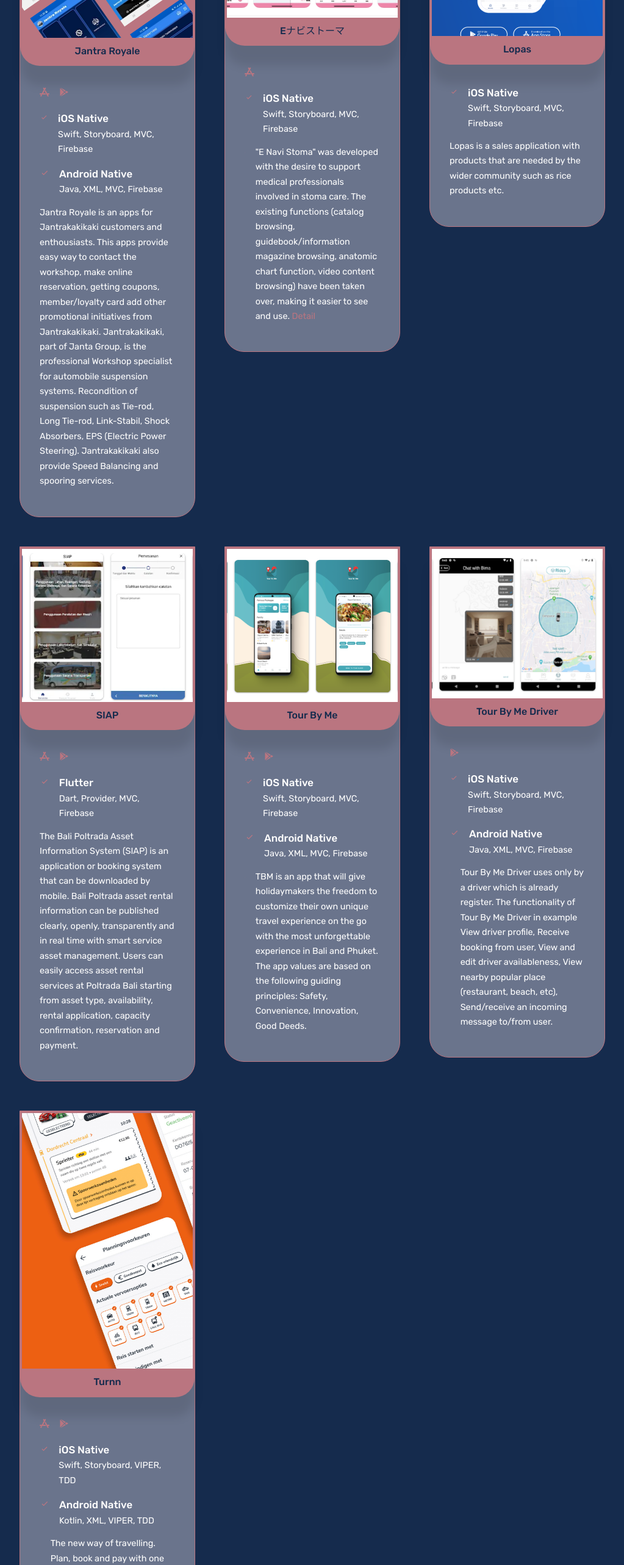
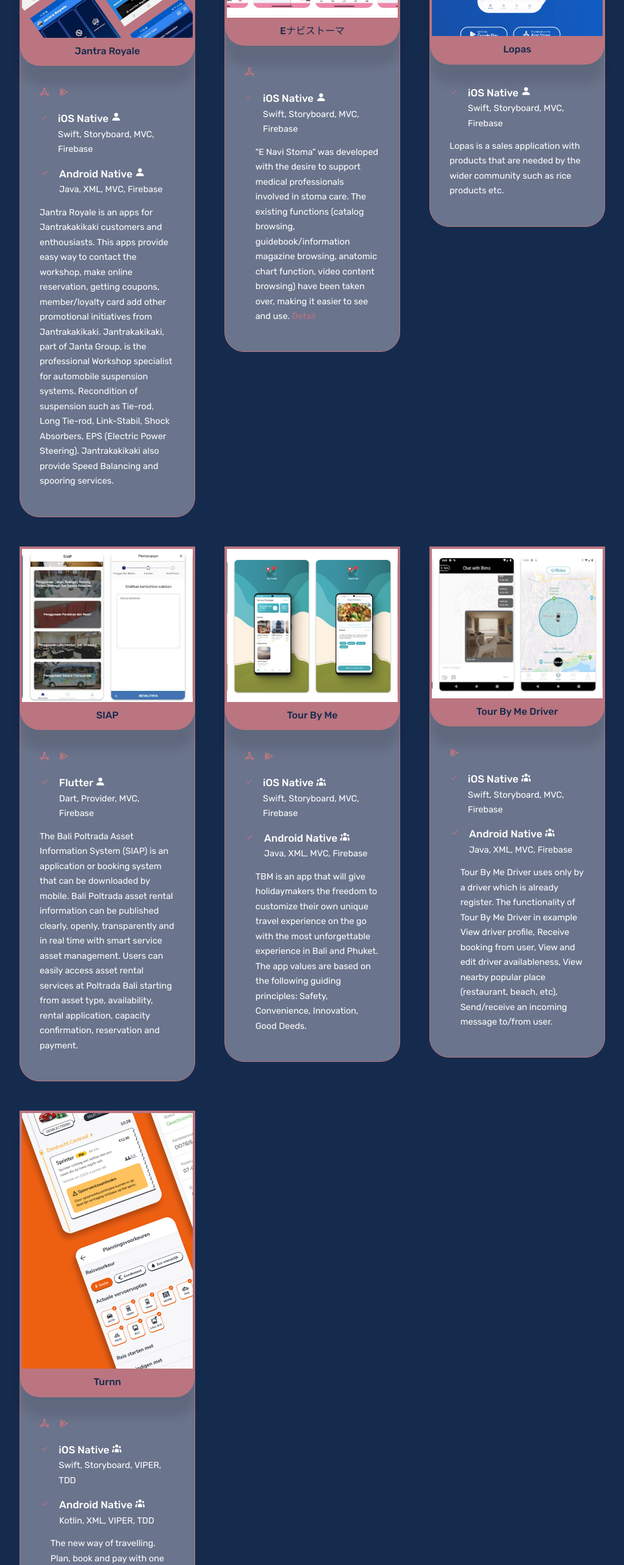
Before and after one commit to gus-ka/portfolio, a React (Create React App) app: page / in a window 1280 px wide. Shown: the part 2240-4806 px from the top of the page at 61% size, without its empty margins (128-1151 px from the left). Built offline with nearby package versions, Linux system fonts and the light colour scheme.

Commit message:
additional info for portfolio

```diff
--- a/src/components/portfolio/Portfolio.jsx
+++ b/src/components/portfolio/Portfolio.jsx
@@ -3,6 +3,8 @@ import './portfolio.css'
 import {BiCheck} from 'react-icons/bi'
 import {SiAppstore} from 'react-icons/si'
 import {IoLogoGooglePlaystore} from 'react-icons/io5'
+import {BsPersonFill} from 'react-icons/bs'
+import {HiUserGroup} from 'react-icons/hi'
 import JantraRoyale from '../../assets/portfolio/jantraroyale.png'
 import ENavi from '../../assets/portfolio/enavi.png'
 import Lopas from '../../assets/portfolio/lopas.png'
@@ -10,7 +12,6 @@ import Poltrada from '../../assets/portfolio/poltrada.png'
 import TBM from '../../assets/portfolio/tbm.png'
 import TBMDriver from '../../assets/portfolio/tbmdriver.png'
 import Turnn from '../../assets/portfolio/turrn.png'
-import ap from '../../assets/ap.png'
 
 const Portfolio = () => {
   return (
@@ -30,11 +31,11 @@ const Portfolio = () => {
             </li>
             <li>
               <BiCheck className='portfolio__list-icon'/>
-              <p><h3>iOS Native</h3>Swift, Storyboard, MVC, Firebase</p>
+              <p><h3>iOS Native <BsPersonFill/></h3>Swift, Storyboard, MVC, Firebase</p>
             </li>
             <li>
               <BiCheck className='portfolio__list-icon'/>
-              <p><h3>Android Native</h3>Java, XML, MVC, Firebase</p>
+              <p><h3>Android Native <BsPersonFill/></h3>Java, XML, MVC, Firebase</p>
             </li>
             <li>
               <p>Jantra Royale is an apps for Jantrakakikaki customers and enthousiasts. This apps provide easy way to contact the workshop, make online reservation, getting coupons, member/loyalty card add other promotional initiatives from Jantrakakikaki. Jantrakakikaki, part of Janta Group, is the professional Workshop specialist for automobile suspension systems. Recondition of suspension such as Tie-rod, Long Tie-rod, Link-Stabil, Shock Absorbers, EPS (Electric Power Steering). Jantrakakikaki also provide Speed Balancing and spooring services.</p>
@@ -52,7 +53,7 @@ const Portfolio = () => {
             </li>
             <li>
               <BiCheck className='portfolio__list-icon'/>
-              <p><h3>iOS Native</h3>Swift, Storyboard, MVC, Firebase</p>
+              <p><h3>iOS Native <BsPersonFill/></h3>Swift, Storyboard, MVC, Firebase</p>
             </li>
             <li>
               <BiCheck className='portfolio__list-icon'/>
@@ -68,7 +69,7 @@ const Portfolio = () => {
           <ul className='portfolio__list'>
             <li>
               <BiCheck className='portfolio__list-icon'/>
-              <p><h3>iOS Native</h3>Swift, Storyboard, MVC, Firebase</p>
+              <p><h3>iOS Native <BsPersonFill/></h3>Swift, Storyboard, MVC, Firebase</p>
             </li>
             <li>
               <p>Lopas is a sales application with products that are needed by the wider community such as rice products etc.</p>
@@ -86,7 +87,7 @@ const Portfolio = () => {
             </li>
             <li>
               <BiCheck className='portfolio__list-icon'/>
-              <p><h3>Flutter</h3>Dart, Provider, MVC, Firebase</p>
+              <p><h3>Flutter <BsPersonFill/></h3>Dart, Provider, MVC, Firebase</p>
             </li>
             <li>
               <p>The Bali Poltrada Asset Information System (SIAP) is an application or booking system that can be downloaded by mobile. Bali Poltrada asset rental information can be published clearly, openly, transparently and in real time with smart service asset management. Users can easily access asset rental services at Poltrada Bali starting from asset type, availability, rental application, capacity confirmation, reservation and payment.</p>
@@ -105,11 +106,11 @@ const Portfolio = () => {
             </li>
             <li>
               <BiCheck className='portfolio__list-icon'/>
-              <p><h3>iOS Native</h3>Swift, Storyboard, MVC, Firebase</p>
+              <p><h3>iOS Native <HiUserGroup/></h3>Swift, Storyboard, MVC, Firebase</p>
             </li>
             <li>
               <BiCheck className='portfolio__list-icon'/>
-              <p><h3>Android Native</h3>Java, XML, MVC, Firebase</p>
+              <p><h3>Android Native <HiUserGroup/></h3>Java, XML, MVC, Firebase</p>
             </li>
             <li>
               <BiCheck className='portfolio__list-icon'/>
@@ -128,11 +129,11 @@ const Portfolio = () => {
             </li>
             <li>
               <BiCheck className='portfolio__list-icon'/>
-              <p><h3>iOS Native</h3>Swift, Storyboard, MVC, Firebase</p>
+              <p><h3>iOS Native <HiUserGroup/></h3>Swift, Storyboard, MVC, Firebase</p>
             </li>
             <li>
               <BiCheck className='portfolio__list-icon'/>
-              <p><h3>Android Native</h3>Java, XML, MVC, Firebase</p>
+              <p><h3>Android Native <HiUserGroup/></h3>Java, XML, MVC, Firebase</p>
             </li>
             <li>
               <BiCheck className='portfolio__list-icon'/>
@@ -152,11 +153,11 @@ const Portfolio = () => {
             </li>
             <li>
               <BiCheck className='portfolio__list-icon'/>
-              <p><h3>iOS Native</h3>Swift, Storyboard, VIPER, TDD</p>
+              <p><h3>iOS Native <HiUserGroup/></h3>Swift, Storyboard, VIPER, TDD</p>
             </li>
             <li>
               <BiCheck className='portfolio__list-icon'/>
-              <p><h3>Android Native</h3>Kotlin, XML, VIPER, TDD</p>
+              <p><h3>Android Native <HiUserGroup/></h3>Kotlin, XML, VIPER, TDD</p>
             </li>
             <li>
               <BiCheck className='portfolio__list-icon'/>
```
